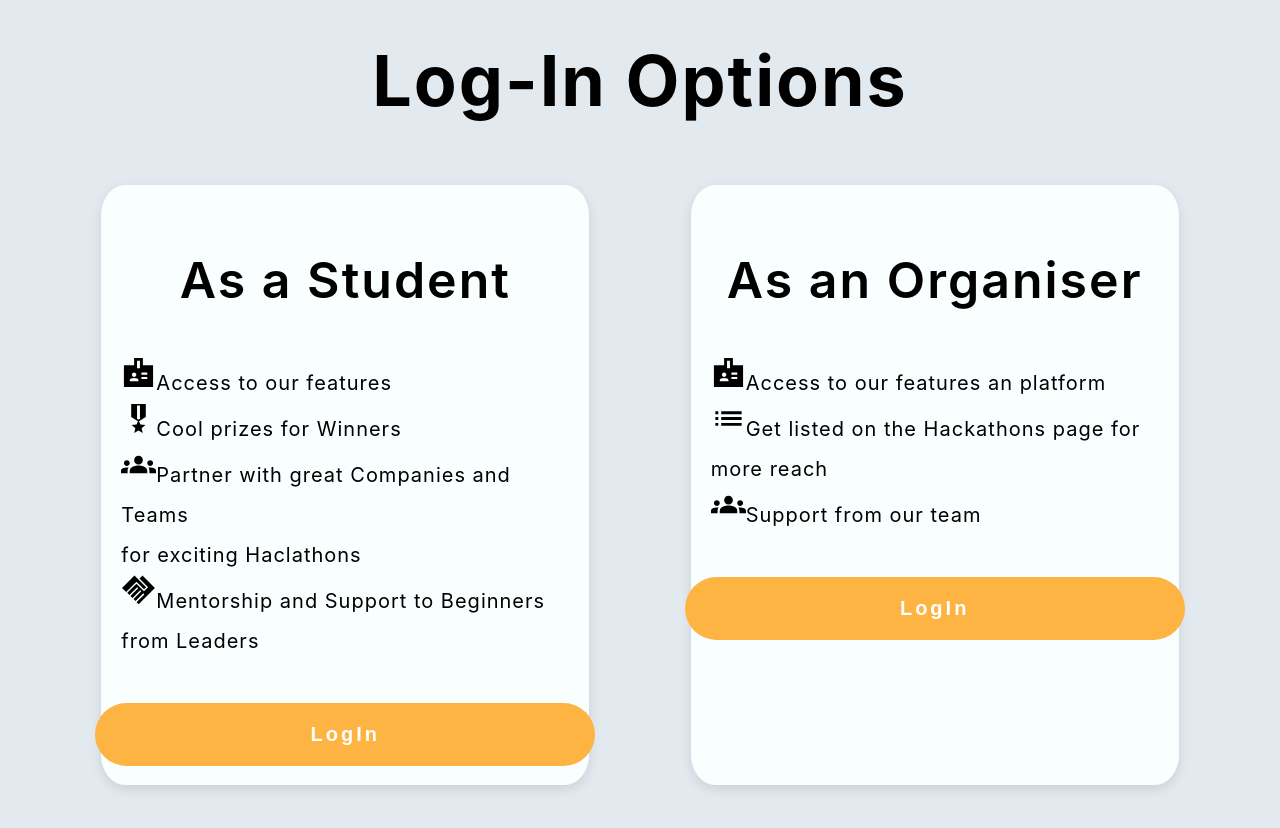
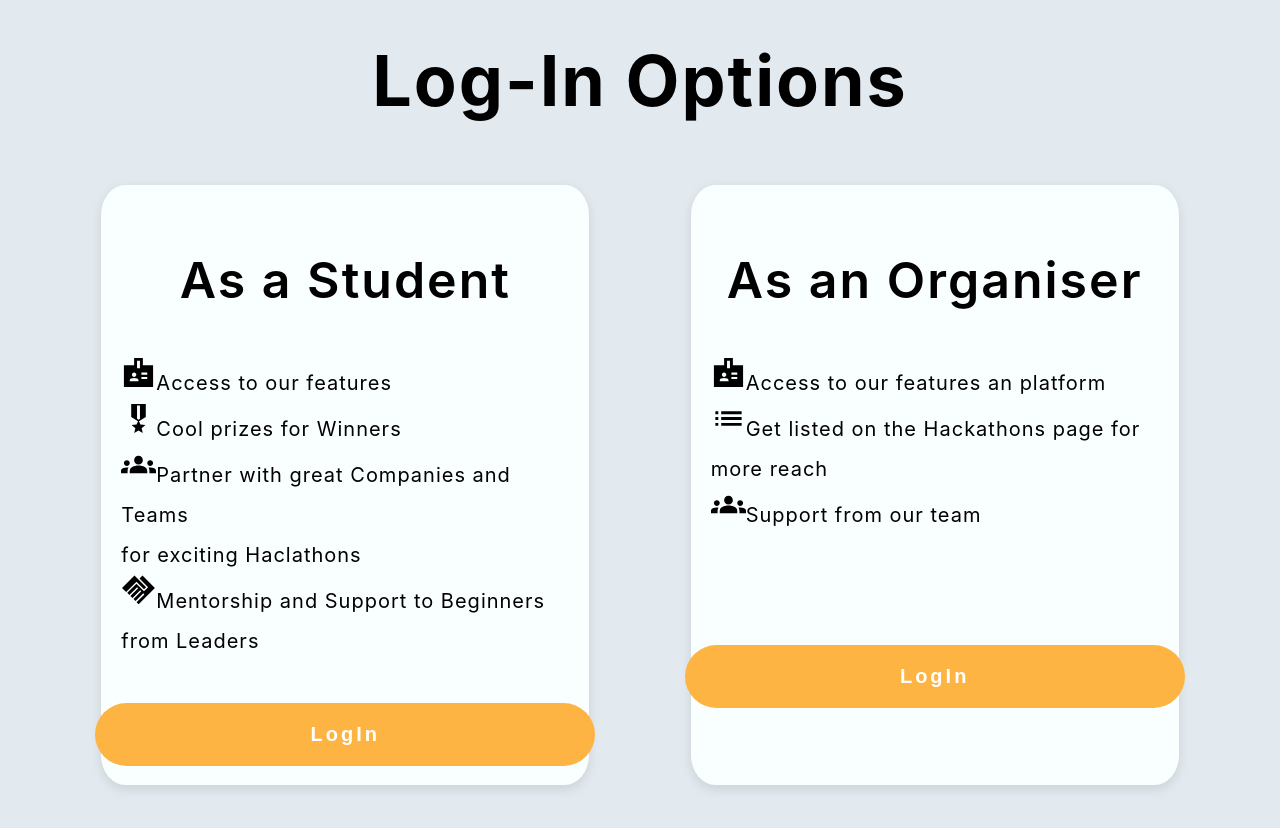
Before and after one commit to Apoorv012/HackDevBuddy, a React (Vite) app: page /userType in a window 1280 px wide. Shown: the top 828 px of the page. Built offline with nearby package versions, Linux system fonts and the light colour scheme; no server answers.

Commit message:
last minute chanegs before presenting to Internal
mostly changing the name to skiller, and some css

```diff
--- a/index.html
+++ b/index.html
@@ -4,7 +4,7 @@
     <meta charset="UTF-8" />
     <link rel="icon" type="image/svg+xml" href="/vite.svg" />
     <meta name="viewport" content="width=device-width, initial-scale=1.0" />
-    <title>DevProctor</title>
+    <title>SKILLER</title>
   </head>
   <body>
     <style>
--- a/src/App.jsx
+++ b/src/App.jsx
@@ -44,6 +44,8 @@ function App() {
           element={
             currentUser?.type === "organizer" ? (
               <OrganizerHome />
+            ) : currentUser?.type === "student" ? (
+              <StudentHome />
             ) : (
               <StudentHome />
             )
--- a/src/components/Landingparts.jsx
+++ b/src/components/Landingparts.jsx
@@ -12,7 +12,6 @@ import {
 function Landingparts(props) {
   return (
     <>
-
       {props.card == "1" ? (
         <Container>
           <Bgcolor1>
@@ -164,7 +163,6 @@ const Margin = styled.div`
   margin-top: 5%;
 `;
 const Bgcolor1 = styled.div`
-  background-color: #edefff;
   margin-top: -5%;
 
   padding-top: 2%;
@@ -172,7 +170,7 @@ const Bgcolor1 = styled.div`
 `;
 const Bgcolor2 = styled.div`
   margin-top: -12%;
-
+  background-color: #edefff;
   padding-top: 1px;
   padding-bottom: 5%;
 `;
--- a/src/components/Navbar.jsx
+++ b/src/components/Navbar.jsx
@@ -31,13 +31,13 @@ function Navbar(props) {
       <Ribbon></Ribbon>
       <Wrapper>
         <Left>
-          <Logo>DevProctor</Logo>
+          <Logo>SKILLER</Logo>
         </Left>
         <Center></Center>
         <Right>
           {props?.user ? (
             <>
-              <Text>{props?.user?.username}</Text>
+              <h1>{props?.user?.username}</h1>
               <Button3 name="logout" onClick={(e) => handleLogOut(e)}>
                 Logout
               </Button3>
@@ -232,3 +232,8 @@ const Ribbon = styled.div`
 
 `;
 const Text = styled.span``;
+
+const Text5 = styled.span`
+  text-align: right;
+  margin-right: -100px;
+`;
--- a/src/pages/Login.jsx
+++ b/src/pages/Login.jsx
@@ -121,6 +121,7 @@ const Wrapper = styled.div`
 
   justify-content: center;
   border-radius: 5%;
+  padding-bottom: 5%;
 `;
 const Title = styled.h1`
   margin-top: 10%;
--- a/src/pages/OrganizerHome.jsx
+++ b/src/pages/OrganizerHome.jsx
@@ -1,25 +1,19 @@
-import React, {useRef} from 'react'
-import Navbar from '../components/Navbar'
-import Landing from '../components/Landing'
-import Footer from '../components/Footer'
-import Landingparts from '../components/Landingparts'
-import Card from '../components/Card'
-import styled from 'styled-components'
-
-
+import React, { useRef } from "react";
+import Navbar from "../components/Navbar";
+import Landing from "../components/Landing";
+import Footer from "../components/Footer";
+import Landingparts from "../components/Landingparts";
+import Card from "../components/Card";
+import styled from "styled-components";
 
 function OrganizerHome() {
-
-
   return (
     <>
-        <Navbar id='organizer'/>
-        <Landing id='organizer'/>
-        <Footer/>
-
+      <Navbar id="organizer" />
+      <Landing id="organizer" />
+      {/* <Footer/> */}
     </>
-
-  )
+  );
 }
 
-export default OrganizerHome
+export default OrganizerHome;
--- a/src/pages/Register.jsx
+++ b/src/pages/Register.jsx
@@ -189,7 +189,10 @@ const Wrapper = styled.div`
   background-color: white;
   width: 30vw;
   padding: 20px;
-
+  padding-bottom: 7%;
+  margin-bottom: 10%;
+  padding-top: 5%;
+  margin-top: 4%;
   height: 90%;
 
   justify-content: center;
@@ -252,7 +255,7 @@ const Error = styled.span`
 `;
 const Extra = styled.div`
   margin-left: -1%;
-
+  margin-top: -2%;
   display: flex;
   justify-content: space-evenly;
 `;
--- a/src/pages/StudentHome.jsx
+++ b/src/pages/StudentHome.jsx
@@ -21,7 +21,7 @@ function StudentHome() {
       <Landingparts title="How to Prepare" card="2" />
       <Landingparts title="Avoid the Following" card="3" />
       <Upcoming />
-      <Footer />
+      {/* <Footer /> */}
     </>
   );
 }
--- a/src/pages/Sturesult.jsx
+++ b/src/pages/Sturesult.jsx
@@ -21,7 +21,7 @@ function Sturesult() {
       <WrapContainer src={Result}>
         <Body>
           <Vertical>
-            <Logo>LOGO</Logo>
+            <SKILLER>SKILLER</SKILLER>
             <Ribbon>
               <Title>Test Report</Title>
               <Text1>{currentUser?.user?.username}</Text1>
@@ -50,7 +50,7 @@ function Sturesult() {
                 </TwoDiv>
                 <TwoDiv>
                   <Text3>
-                    Number of Attepted <br /> Questions
+                    Number of Attempted <br /> Questions
                   </Text3>
                   <Marks2>4</Marks2>
                 </TwoDiv>
@@ -116,7 +116,7 @@ const Vertical = styled.div`
   height: 104vh;
 `;
 
-const Logo = styled.h1`
+const SKILLER = styled.h1`
   margin-top: 0px;
   padding-top: 10%;
   margin-left: 10%;
@@ -215,10 +215,11 @@ const BottomDiv = styled.div`
 `;
 
 const Text2 = styled.p`
-  font-size: 15px;
+  font-size: 35px;
   letter-spacing: 2px;
-  margin-left: 5%;
+  margin-left: 4%;
   margin-top: -2%;
+  font-weight: 500;
 `;
 const Heading = styled.h1`
   font-size: 50px;
@@ -246,5 +247,6 @@ const Marks2 = styled.p`
   margin-right: 7%;
   letter-spacing: 3px;
   text-align: right;
-  margin-top: -4%;
+  margin-top: -6%;
+  margin-bottom: 2%;
 `;
--- a/src/pages/Type.jsx
+++ b/src/pages/Type.jsx
@@ -126,14 +126,14 @@ function Type(props) {
                   Support from our team <br />
                 </Text>
               </Top>
-              <Button
+              <Button2
                 id={props.id}
                 onClick={(e) => {
                   handleOrganizerClick(e);
                 }}
               >
                 {props?.id === "login" ? <>LogIn</> : <>SignUp</>}
-              </Button>
+              </Button2>
             </Form>
           </Wrapper>
         </WrapContainer>
@@ -223,6 +223,26 @@ const Button = styled.button`
   border-radius: 50px 50px 50px 50px;
   margin-bottom: 5%;
 `;
+const Button2 = styled.button`
+  margin-top: 10%;
+  color: white;
+  cursor: pointer;
+  width: 500px;
+  font-size: 20px;
+  padding: 20px 15px;
+  font-weight: 700;
+  letter-spacing: 3px;
+  background-color: ${(props) => (props?.id === "login" ? "#FEB442" : "blue")};
+  border: none;
+  &:disabled {
+    color: teal;
+    cursor: not-allowed;
+  }
+  border-radius: 50px 50px 50px 50px;
+  margin-bottom: 5%;
+  margin-top: 25%;
+`;
+
 const Links = styled.div`
   font-size: 15px;
   cursor: pointer;
--- a/src/pages/Upcoming.jsx
+++ b/src/pages/Upcoming.jsx
@@ -136,6 +136,8 @@ const Wrapper = styled.div`
   justify-content: center;
   border-radius: 5%;
   box-shadow: rgba(0, 0, 0, 0.1) 0px 4px 12px;
+  padding-bottom: 5%;
+  padding-left: 3%;
 `;
 
 const Title = styled.h1`
```
